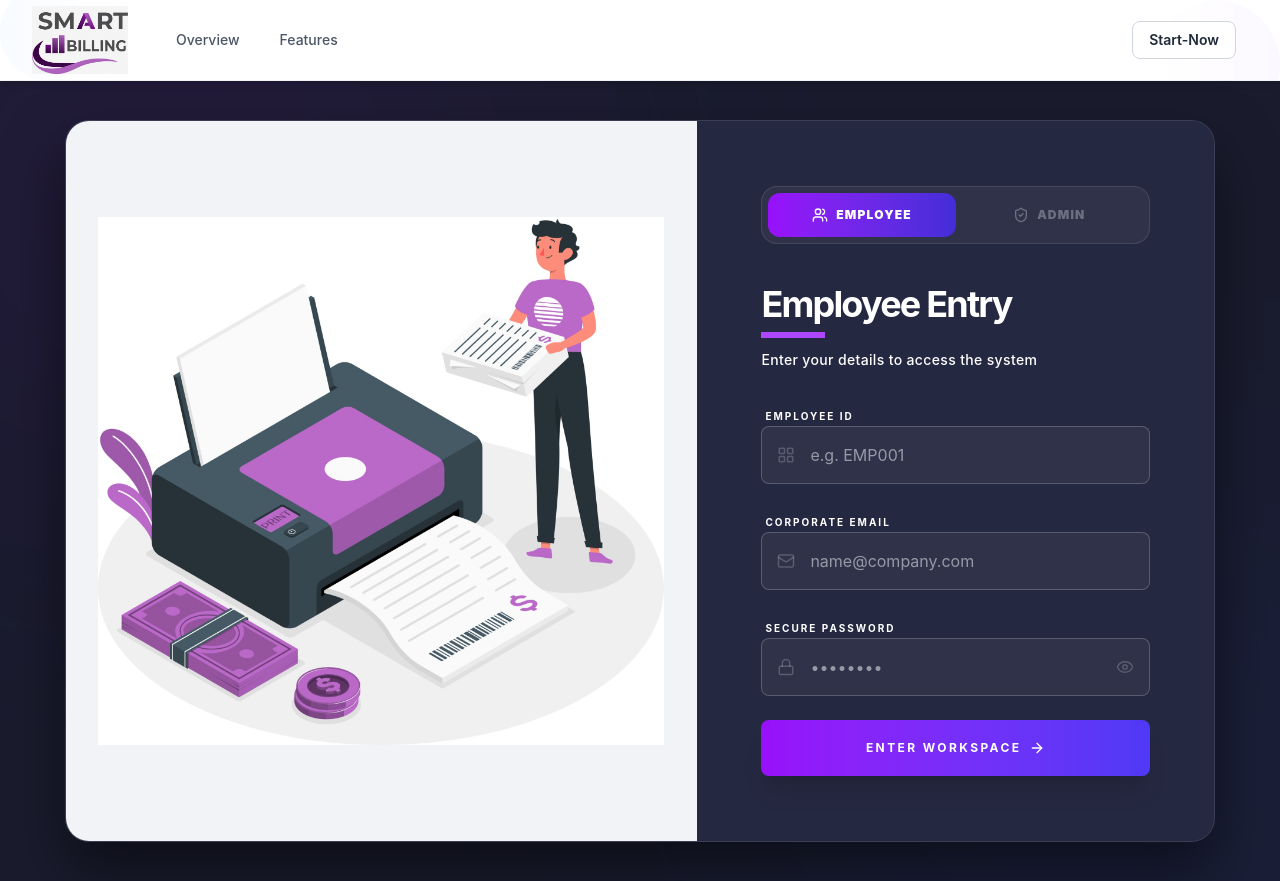
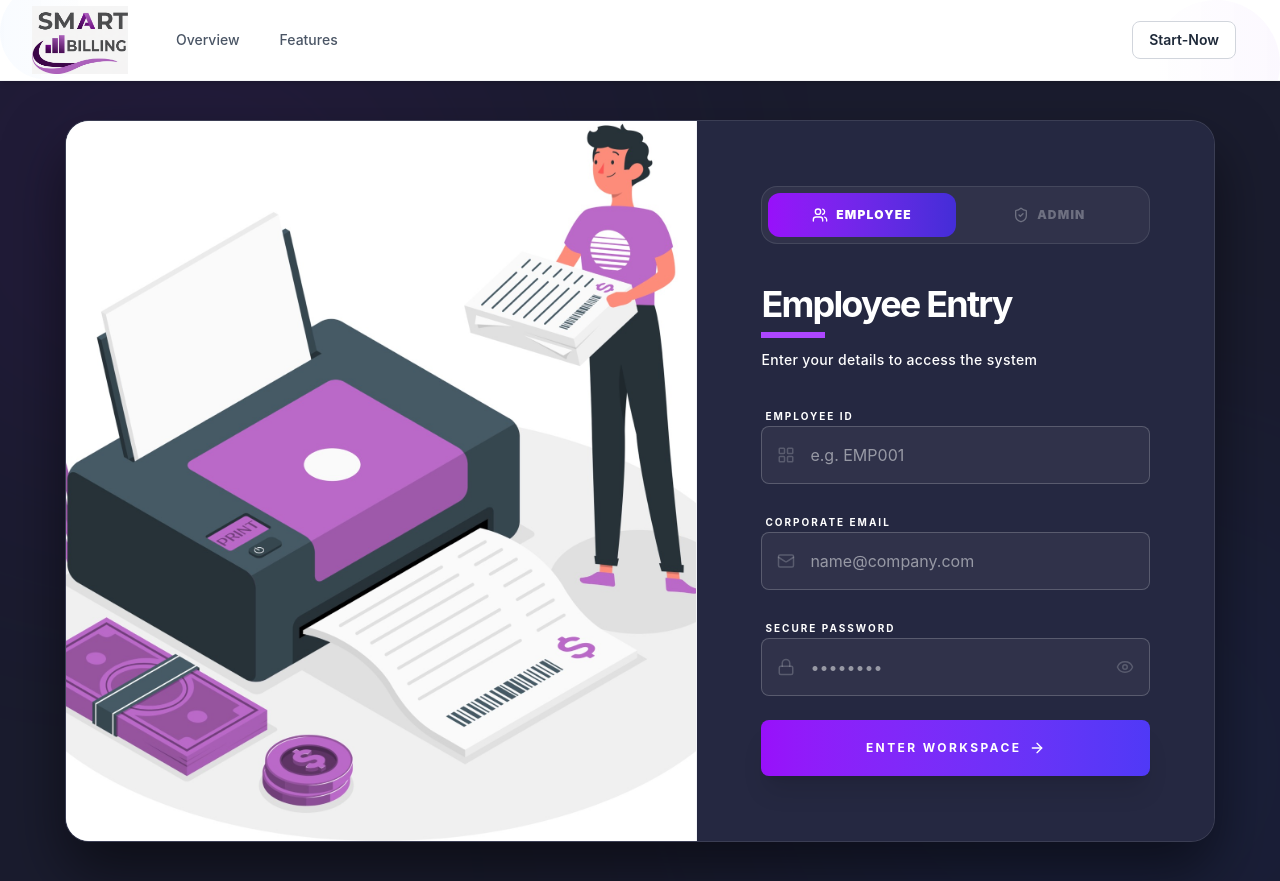
Before and after one commit to keshav4185/Footware_Billing, a React (Vite) app: page /Signin in a window 1280 px wide. Built offline with nearby package versions, Linux system fonts and the light colour scheme.

Commit message:
UI: Set images to edge-to-edge object-cover to perfectly fill the illustration side

```diff
--- a/src/Component/Account/signin.jsx
+++ b/src/Component/Account/signin.jsx
@@ -97,18 +97,18 @@ const Signin = () => {
 
       <div className="w-full max-w-[1150px] flex flex-col md:flex-row bg-[#252841] rounded-[1.5rem] shadow-[0_30px_60px_rgba(0,0,0,0.5)] overflow-hidden border border-white/10 relative z-10 transition-all duration-500">
 
-        {/* Visual Illustration Section - Increased size for Laptop view */}
+        {/* Visual Illustration Section - Edge-to-edge for Laptop view */}
         <div className="w-full h-[280px] md:h-[720px] md:w-[55%] relative group overflow-hidden bg-[#f1f3f6] shrink-0 border-b md:border-b-0 md:border-r border-white/10">
-          <div className="absolute inset-0 flex items-center justify-center p-8">
+          <div className="absolute inset-0 flex items-center justify-center">
             <img
               src={empLogImage}
               alt="Employee"
-              className={`w-full h-full object-contain transition-all duration-700 ease-in-out ${loginType === 'admin' ? 'opacity-0 scale-90 blur-md' : 'opacity-100 scale-100'}`}
+              className={`w-full h-full object-cover transition-all duration-700 ease-in-out ${loginType === 'admin' ? 'opacity-0 scale-90 blur-md' : 'opacity-100 scale-100'}`}
             />
             <img
               src={adminLogImage}
               alt="Admin"
-              className={`absolute inset-0 w-full h-full object-contain p-8 transition-all duration-700 ease-in-out ${loginType === 'admin' ? 'opacity-100 scale-100' : 'opacity-0 scale-90 blur-md'}`}
+              className={`absolute inset-0 w-full h-full object-cover transition-all duration-700 ease-in-out ${loginType === 'admin' ? 'opacity-100 scale-100' : 'opacity-0 scale-90 blur-md'}`}
             />
           </div>
         </div>
```
